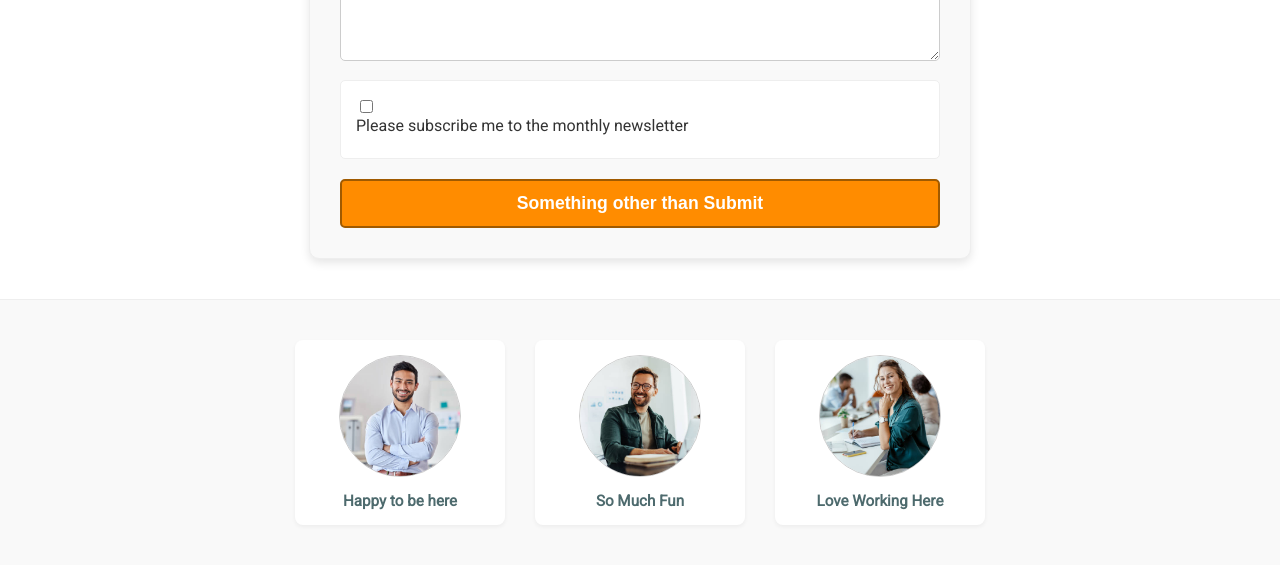
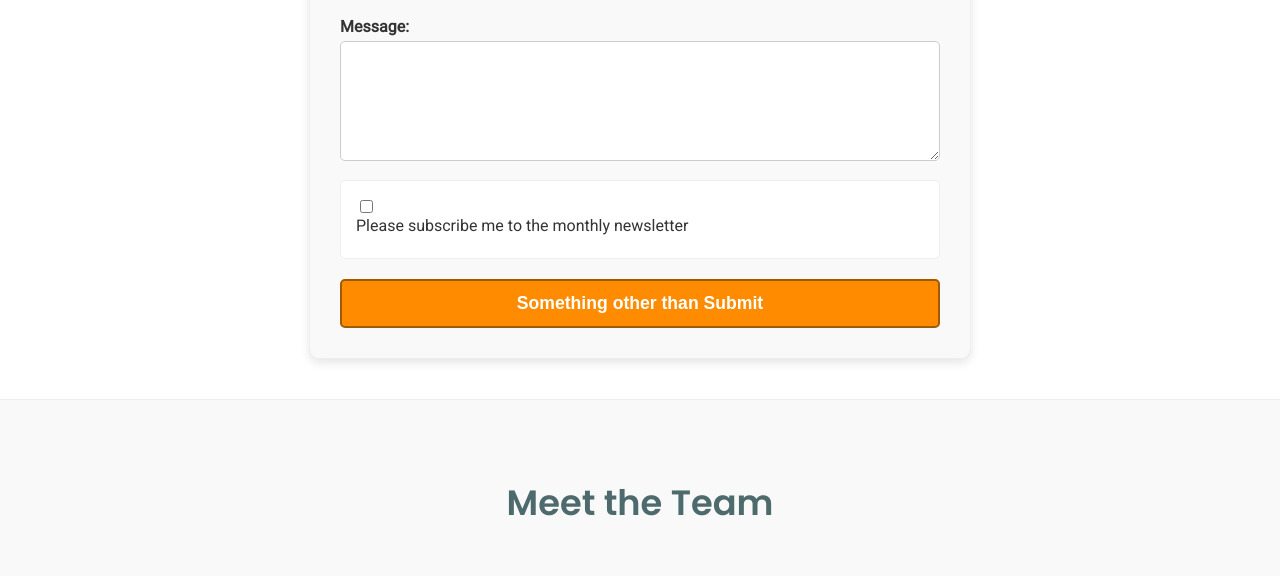
Before and after one commit to SadlerKyne/wdd130, a plain HTML site: page wwr/contact.html in a window 1280 px wide. Shown: the part 2314-2890 px from the top of the page. Drawn offline with Linux system fonts and the light colour scheme.

Commit message:
contact Html Checker

```diff
--- a/wwr/contact.html
+++ b/wwr/contact.html
@@ -42,6 +42,7 @@
             </div>
         <section class="contact-details">
             <article>
+                <h1>Contact Us</h1>
                 <h2>Address</h2>
                 <p>Sotokanda, Chiyoda City, Tokyo 101-0021, Japan</p>
                 <h2>Phone Number</h2>
@@ -49,7 +50,6 @@
                 <h2>Email</h2>
                 <p>stacys_mom@gotitgoingon.com</p>
             </article>
-        </div>
     </section>
         <section class="contact-section">
             <form class="contact-form" action="#" method="post">
@@ -84,6 +84,8 @@
         </section>
 
         <section class="employees">
+            <h1> Meet the Team</h1>
+
             <figure>
                 <img src="images/employee1.jpg" alt="Happy Employee">
                 <figcaption>Happy to be here</figcaption>
--- a/wwr/styles/rafting.css
+++ b/wwr/styles/rafting.css
@@ -771,3 +771,9 @@ position: absolute; left: -10000px; top: auto; width: 1px; height: 1px; overflow
     color: var(--primary-color);
     font-size: 0.95em;
 }
+.employees h1 {
+    width: 100%; /* Makes the heading span the full container width */
+    text-align: center; /* Centers the text inside the heading */
+    margin-bottom: 20px; /* Adds some space below the heading before the figures */
+    font-size: 2.2em; /* Optional: Adjust size if needed */
+}
```
